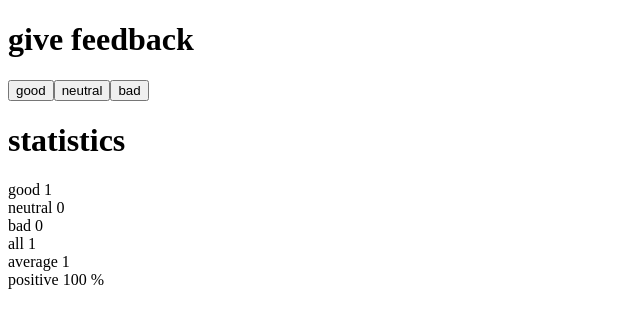
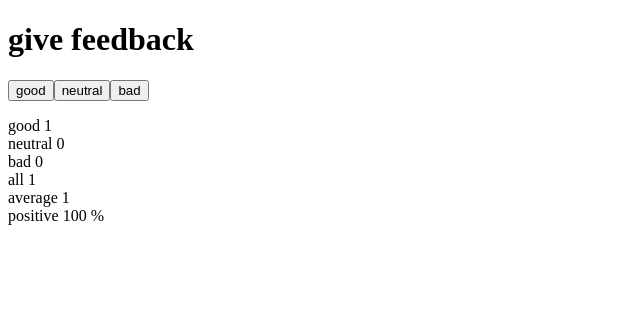
Before and after one commit to stupergenius/fullstackopen, a React (Create React App) app in the folder part1.6/: page / in a window 1280 px wide. Both pictures are taken after a click on the button "good". Shown: the top 328 px of the page, without its empty margins (0-640 px from the left). Built offline with nearby package versions, Linux system fonts and the light colour scheme.

Commit message:
Part 1.10 - extract statistic and button components

```diff
--- a/part1.6/src/App.js
+++ b/part1.6/src/App.js
@@ -1,5 +1,11 @@
 import React, { useState } from 'react'
 import './App.css'
+
+const Statistic = ({ name, value }) => {
+  return (
+    <span>{name} {value}</span>
+  )
+}
 
 const Statistics = ({ good, neutral, bad }) => {
   const all = good + neutral + bad
@@ -19,24 +25,25 @@ const Statistics = ({ good, neutral, bad }) => {
     return (good / all) * 100.0
   })()
 
+  if (!hasFeedback) {
+    return <p>No feedback given</p>
+  }
+
   return (
-    <>
-      <h1>statistics</h1>
+    <p>
+      <Statistic name="good" value={good} /> <br />
+      <Statistic name="neutral" value={neutral} /> <br />
+      <Statistic name="bad" value={bad} /> <br />
+      <Statistic name="all" value={all} /> <br />
+      <Statistic name="average" value={average} /> <br />
+      <Statistic name="positive" value={`${percentGood} %`} /> <br />
+    </p>
+  )
+}
 
-      {!hasFeedback &&
-        <p>No feedback given</p>
-      }
-      {hasFeedback &&
-        <p>
-          good {good} <br />
-          neutral {neutral} <br />
-          bad {bad} <br />
-          all {all} <br />
-          average {average} <br />
-          positive {percentGood} %<br />
-        </p>
-      }
-    </>
+const Button = ({ name, onClick }) => {
+  return (
+    <button onClick={onClick}>{name}</button>
   )
 }
 
@@ -50,9 +57,9 @@ const App = () => {
     <>
       <h1>give feedback</h1>
 
-      <button onClick={() => setGood(good + 1)}>good</button>
-      <button onClick={() => setNeutral(neutral + 1)}>neutral</button>
-      <button onClick={() => setBad(bad + 1)}>bad</button>
+      <Button onClick={() => setGood(good + 1)} name="good" />
+      <Button onClick={() => setNeutral(neutral + 1)} name="neutral" />
+      <Button onClick={() => setBad(bad + 1)} name="bad" />
 
       <Statistics good={good} neutral={neutral} bad={bad} />
     </>
```
